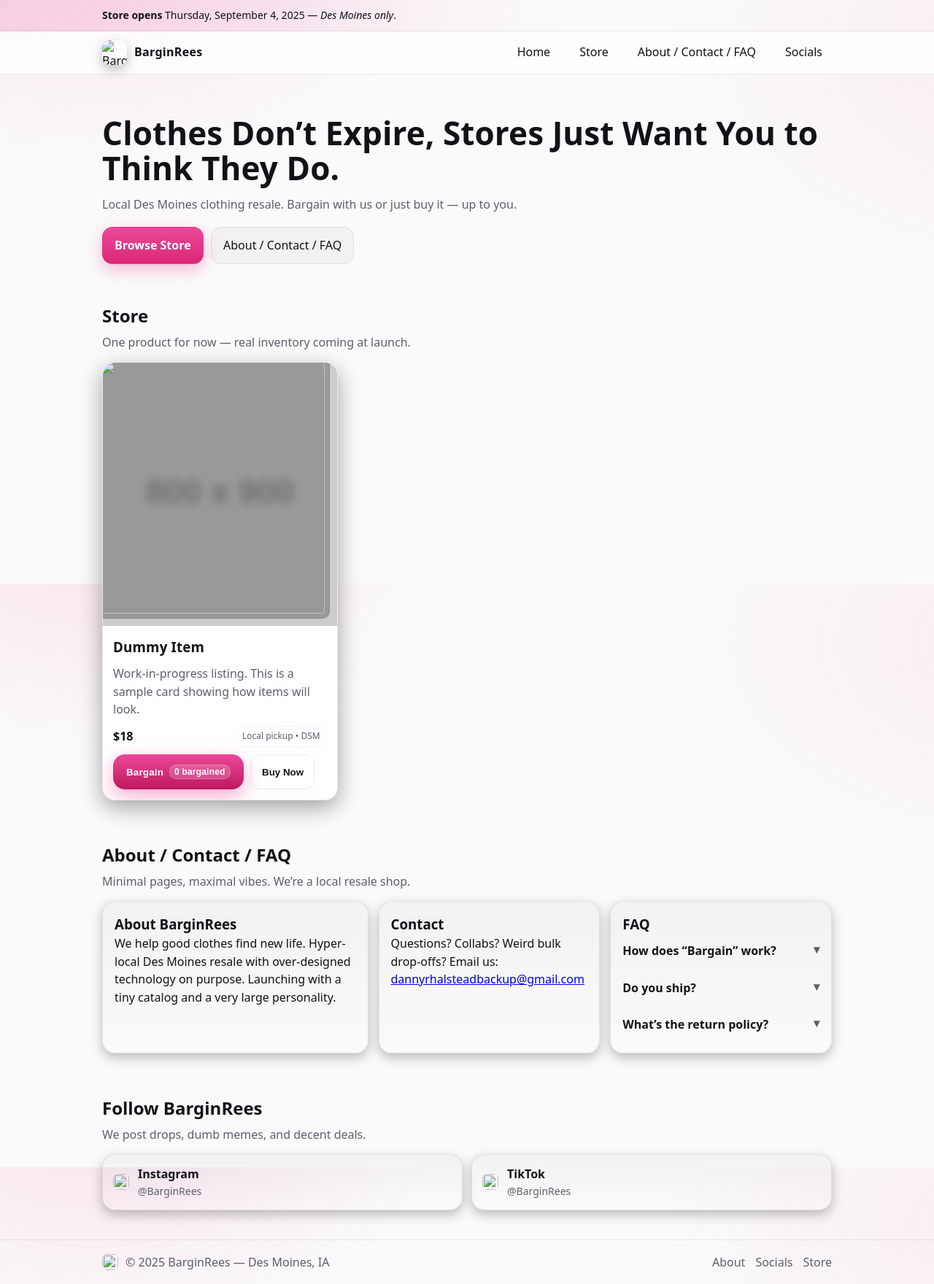
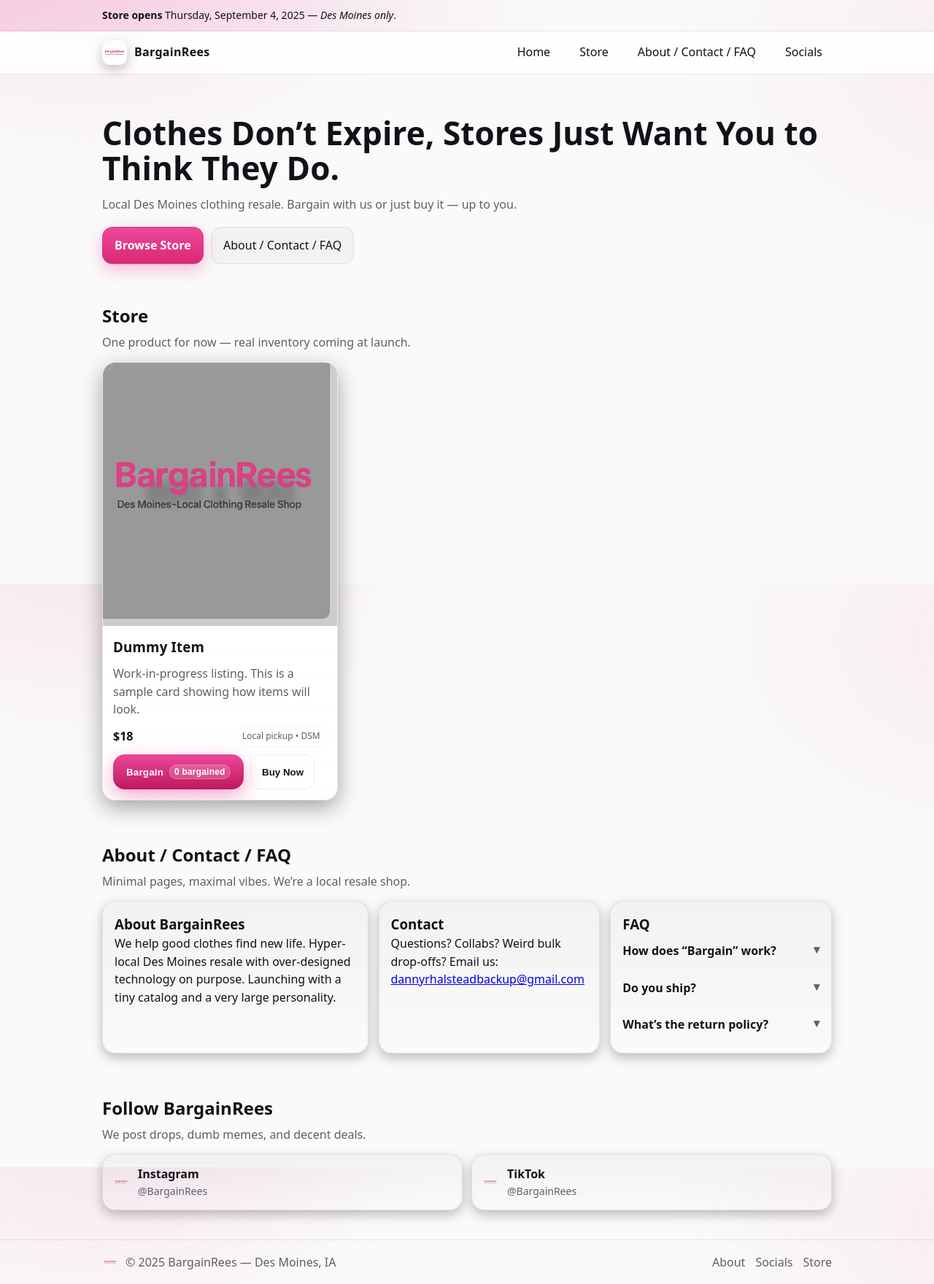
Before and after one commit to WhalesLoveSmash/BarginRees, a plain HTML site: page frontend/index.html in a window 1280 px wide. Shown: the whole page at 73% size. Drawn offline with Linux system fonts and the light colour scheme; placeholder pictures from the web are drawn by us.

Commit message:
index spelling

```diff
--- a/frontend/index.html
+++ b/frontend/index.html
@@ -5,8 +5,8 @@
     <meta charset="utf-8" />
     <meta name="viewport" content="width=device-width, initial-scale=1" />
 
-    <title>BarginRees — Des Moines Thrift</title>
-    <meta name="description" content="BarginRees is a Des Moines–local clothing resale shop. Clothes don’t expire, stores just want you to think they do." />
+    <title>BargainRees — Des Moines Thrift</title>
+    <meta name="description" content="BargainRees is a Des Moines–local clothing resale shop. Clothes don’t expire, stores just want you to think they do." />
     <meta name="color-scheme" content="light dark" />
     <meta name="theme-color" content="#ec4899" />
 
@@ -15,23 +15,23 @@
 
     <!-- Open Graph / Twitter (Social Preview) -->
     <meta property="og:type" content="website" />
-    <meta property="og:title" content="BarginRees — Des Moines Thrift" />
+    <meta property="og:title" content="BargainRees — Des Moines Thrift" />
     <meta property="og:description" content="Clothes don’t expire—stores just want you to think they do." />
     <meta property="og:url" content="https://bargainrees.com/" />
-    <meta property="og:image" content="https://bargainrees.com/og.png" />
-    <meta property="og:image:alt" content="BarginRees logo with tagline" />
+    <meta property="og:image" content="https://bargainrees.com/pics/og.png" />
+    <meta property="og:image:alt" content="BargainRees logo with tagline" />
     <meta property="og:image:width" content="1200" />
     <meta property="og:image:height" content="630" />
 
     <meta name="twitter:card" content="summary_large_image" />
-    <meta name="twitter:title" content="BarginRees — Des Moines Thrift" />
+    <meta name="twitter:title" content="BargainRees — Des Moines Thrift" />
     <meta name="twitter:description" content="Clothes don’t expire—stores just want you to think they do." />
-    <meta name="twitter:image" content="https://bargainrees.com/og.png" />
-    <meta name="twitter:image:alt" content="BarginRees logo with tagline" />
+    <meta name="twitter:image" content="https://bargainrees.com/pics/og.png" />
+    <meta name="twitter:image:alt" content="BargainRees logo with tagline" />
 
     <!-- Icons -->
-    <link rel="icon" href="/BarginReesLogo.png" type="image/png" />
-    <link rel="apple-touch-icon" href="/BarginReesLogo.png" />
+    <link rel="icon" href="/pics/transparent.png" type="image/png" />
+    <link rel="apple-touch-icon" href="/pics/solid.png" />
 
     <!-- Styles -->
     <link rel="stylesheet" href="style.css" />
@@ -47,9 +47,9 @@
     <!-- Header / Nav -->
     <header class="site-header" role="banner">
       <div class="container nav">
-        <a href="#home" class="brand" aria-label="BarginRees home">
-          <img src="/BarginReesLogo.png" alt="BarginRees logo" class="brand-logo" />
-          <span class="brand-text">BarginRees</span>
+        <a href="#home" class="brand" aria-label="BargainRees home">
+          <img src="/pics/transparent.png" alt="BargainRees logo" class="brand-logo" />
+          <span class="brand-text">BargainRees</span>
         </a>
         <nav aria-label="Primary">
           <ul class="nav-list">
@@ -87,7 +87,7 @@
           <article class="card product" itemscope itemtype="https://schema.org/Product">
             <div class="card-media">
               <img src="https://placehold.co/800x900?text=Clothes+Photo" alt="Dummy Item — placeholder clothes" itemprop="image" />
-              <img src="/BarginReesLogo.png" alt="" class="corner-logo" aria-hidden="true" />
+              <img src="/pics/transparent.png" alt="" class="corner-logo" aria-hidden="true" />
             </div>
             <div class="card-body">
               <h3 class="product-title" itemprop="name">Dummy Item</h3>
@@ -123,7 +123,7 @@
 
         <div class="about-grid">
           <div class="about-block">
-            <h3>About BarginRees</h3>
+            <h3>About BargainRees</h3>
             <p>We help good clothes find new life. Hyper-local Des Moines resale with over-designed technology on purpose. Launching with a tiny catalog and a very large personality.</p>
           </div>
 
@@ -156,27 +156,27 @@
     <section id="socials" class="socials" role="region" aria-labelledby="socials-title">
       <div class="container">
         <div class="section-head">
-          <h2 id="socials-title">Follow BarginRees</h2>
+          <h2 id="socials-title">Follow BargainRees</h2>
           <p class="muted">We post drops, dumb memes, and decent deals.</p>
         </div>
 
         <div class="link-cards">
-          <a class="link-card" href="https://instagram.com/BarginRees" target="_blank" rel="noopener">
+          <a class="link-card" href="https://instagram.com/BargainRees" target="_blank" rel="noopener">
             <div class="link-card-body">
-              <img src="/BarginReesLogo.png" alt="" class="mini-logo" aria-hidden="true" />
+              <img src="/pics/transparent.png" alt="" class="mini-logo" aria-hidden="true" />
               <div>
                 <div class="link-card-title">Instagram</div>
-                <div class="link-card-sub">@BarginRees</div>
+                <div class="link-card-sub">@BargainRees</div>
               </div>
             </div>
           </a>
 
-          <a class="link-card" href="https://tiktok.com/@BarginRees" target="_blank" rel="noopener">
+          <a class="link-card" href="https://tiktok.com/@BargainRees" target="_blank" rel="noopener">
             <div class="link-card-body">
-              <img src="/BarginReesLogo.png" alt="" class="mini-logo" aria-hidden="true" />
+              <img src="/pics/transparent.png" alt="" class="mini-logo" aria-hidden="true" />
               <div>
                 <div class="link-card-title">TikTok</div>
-                <div class="link-card-sub">@BarginRees</div>
+                <div class="link-card-sub">@BargainRees</div>
               </div>
             </div>
           </a>
@@ -188,8 +188,8 @@
     <footer class="site-footer" role="contentinfo">
       <div class="container footer-inner">
         <div class="foot-left">
-          <img src="/BarginReesLogo.png" alt="" class="mini-logo" aria-hidden="true" />
-          <span>&copy; <span id="year"></span> BarginRees — Des Moines, IA</span>
+          <img src="/pics/transparent.png" alt="" class="mini-logo" aria-hidden="true" />
+          <span>&copy; <span id="year"></span> BargainRees — Des Moines, IA</span>
         </div>
         <div class="foot-right">
           <a href="#about">About</a>
@@ -209,12 +209,12 @@
       {
         "@context": "https://schema.org",
         "@type": ["Organization", "WebSite"],
-        "name": "BarginRees",
+        "name": "BargainRees",
         "url": "https://bargainrees.com/",
-        "logo": "https://bargainrees.com/BarginReesLogo.png",
+        "logo": "https://bargainrees.com/pics/transparent.png",
         "sameAs": [
-          "https://instagram.com/BarginRees",
-          "https://tiktok.com/@BarginRees"
+          "https://instagram.com/BargainRees",
+          "https://tiktok.com/@BargainRees"
         ]
       }
     </script>
```
